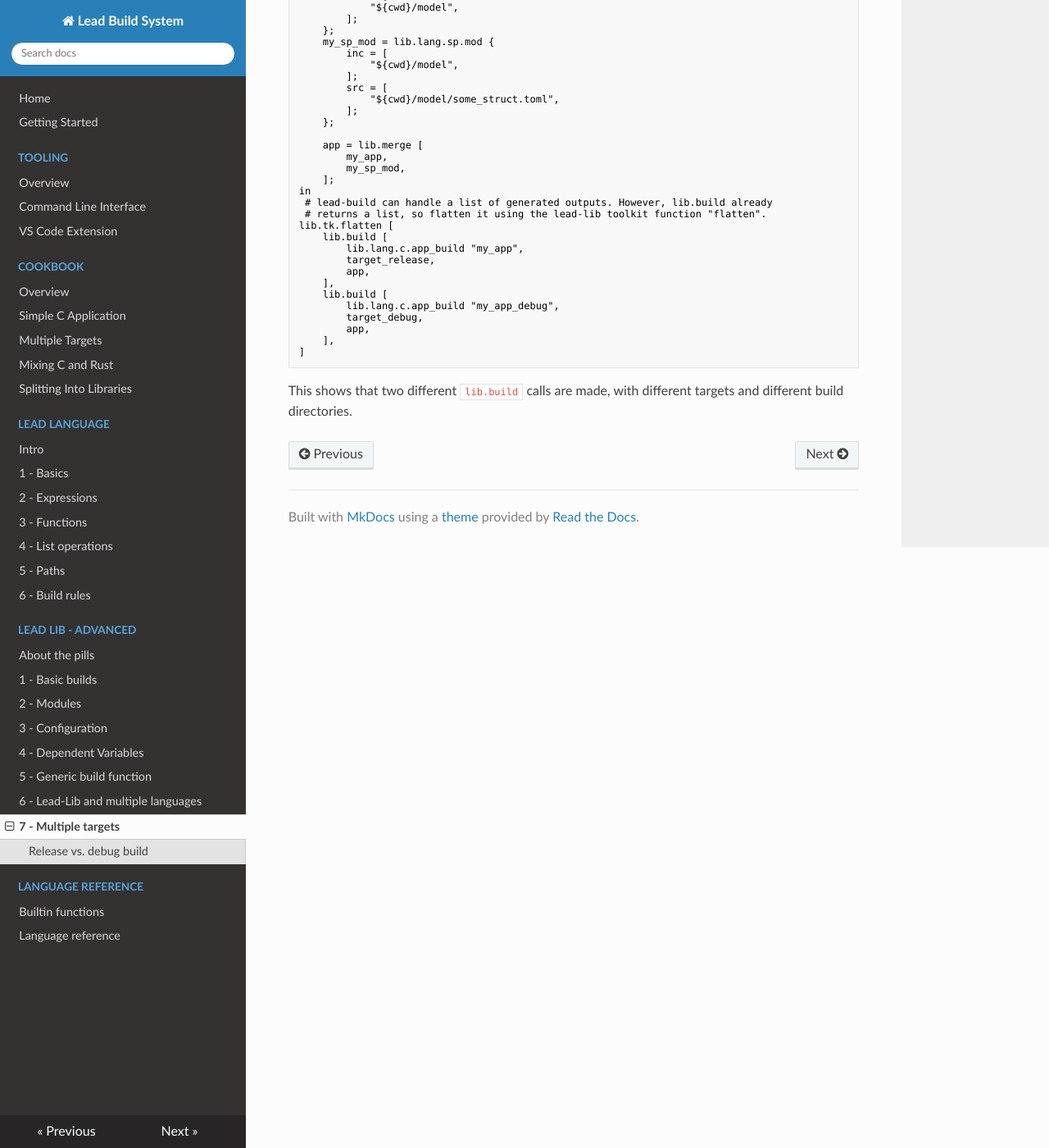
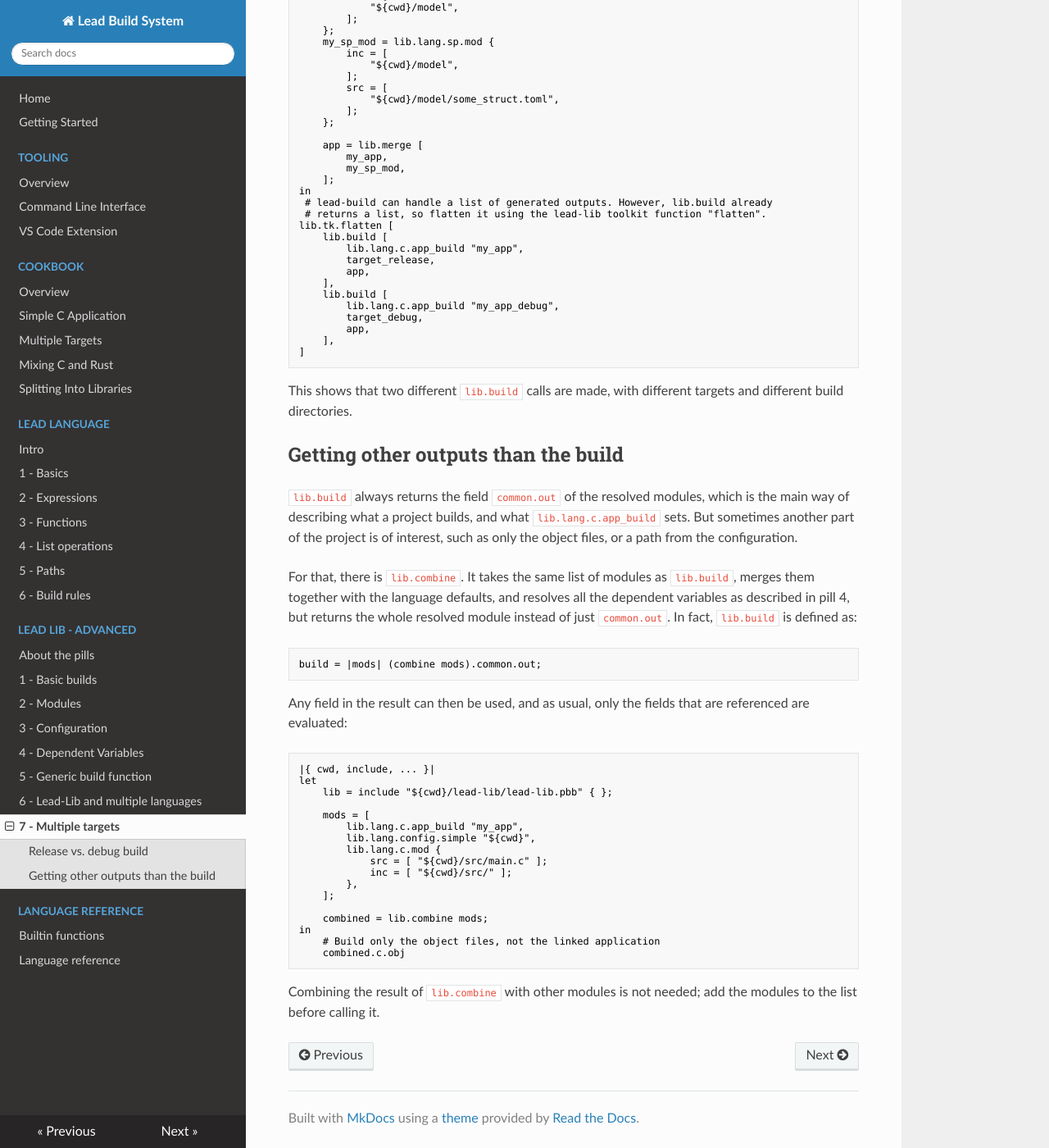
Before and after one commit to lead-build/lead-doc, an MkDocs documentation site: the page built from docs/under-the-hood/7-multiple-targets.md, in a window 1280 px wide and 1400 px high, scrolled down 1269 px. Shown: the whole window at 82% size. Built offline with MkDocs 1.6.1, drawn with Linux system fonts in a browser that asks for light colours.

Commit message:
Add assembly files and combine function

````diff
--- a/docs/under-the-hood/7-multiple-targets.md
+++ b/docs/under-the-hood/7-multiple-targets.md
@@ -104,3 +104,37 @@ lib.tk.flatten [
 
 This shows that two different `lib.build` calls are made, with different
 targets and different build directories.
+
+## Getting other outputs than the build
+
+`lib.build` always returns the field `common.out` of the resolved modules, which is the main way of describing what a project builds, and what `lib.lang.c.app_build` sets. But sometimes another part of the project is of interest, such as only the object files, or a path from the configuration.
+
+For that, there is `lib.combine`. It takes the same list of modules as `lib.build`, merges them together with the language defaults, and resolves all the dependent variables as described in pill 4, but returns the whole resolved module instead of just `common.out`. In fact, `lib.build` is defined as:
+
+```pbb
+build = |mods| (combine mods).common.out;
+```
+
+Any field in the result can then be used, and as usual, only the fields that are referenced are evaluated:
+
+```pbb
+|{ cwd, include, ... }|
+let
+    lib = include "${cwd}/lead-lib/lead-lib.pbb" { };
+
+    mods = [
+        lib.lang.c.app_build "my_app",
+        lib.lang.config.simple "${cwd}",
+        lib.lang.c.mod {
+            src = [ "${cwd}/src/main.c" ];
+            inc = [ "${cwd}/src/" ];
+        },
+    ];
+
+    combined = lib.combine mods;
+in
+    # Build only the object files, not the linked application
+    combined.c.obj
+```
+
+Combining the result of `lib.combine` with other modules is not needed; add the modules to the list before calling it.
````
Also changed, not shown: docs/cookbook/simple-c-app.md (+22 -0 lines).
